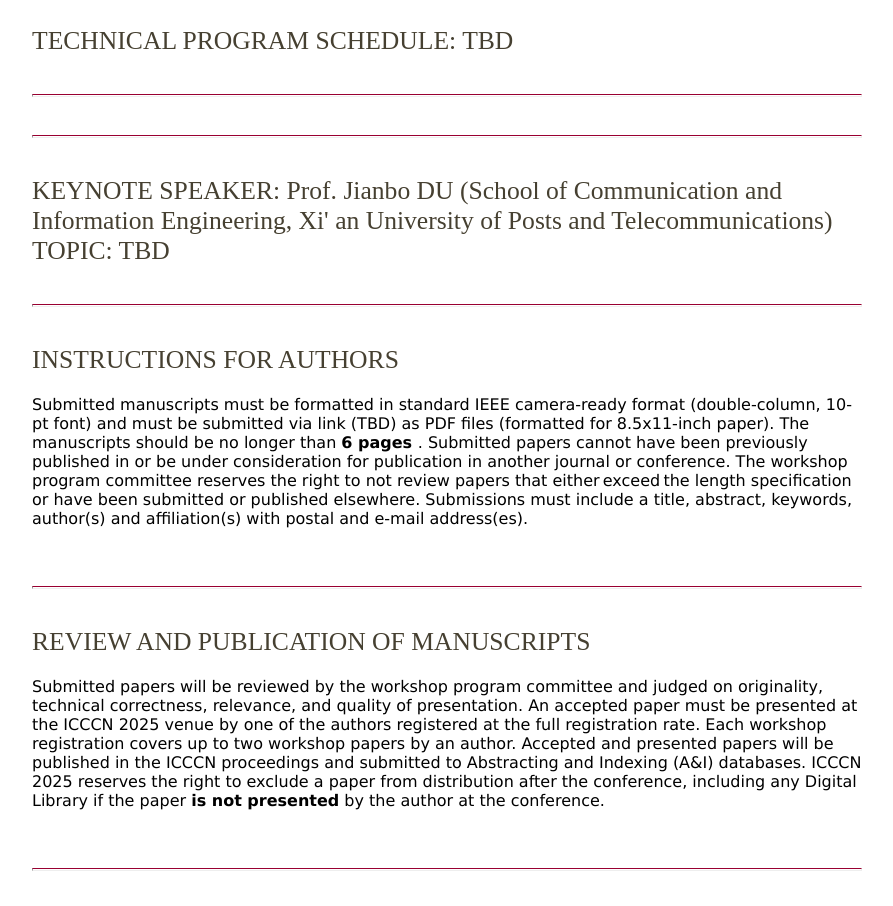
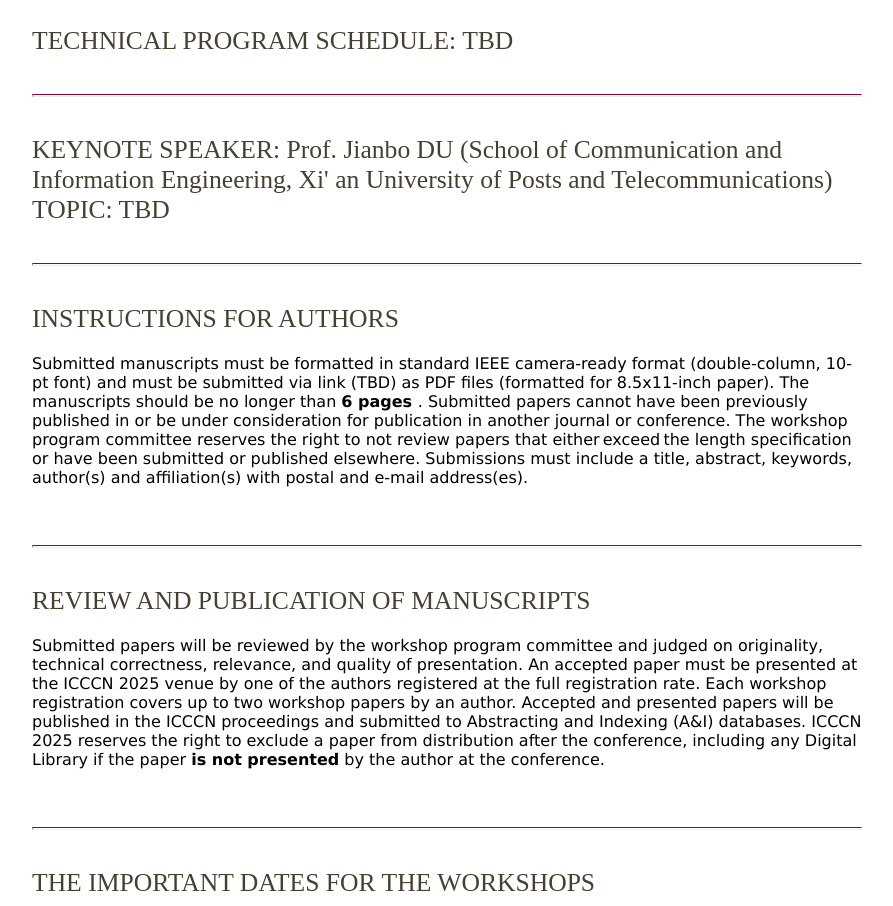
Before and after one commit to simpsonhu/ICCCN_AIECN_2025, a plain HTML site: page index.html in a window 1280 px wide. Shown: the part 2320-3226 px from the top of the page, without its empty margins (248-1141 px from the left). Drawn offline with Linux system fonts and the light colour scheme; files that its build step writes are made by us from their sources.

Commit message:
Update index.html

```diff
--- a/index.html
+++ b/index.html
@@ -95,9 +95,7 @@
 				<hr class="style17">
 				<br>
 				<br>
-				<hr class="style17">
-				<br>
-				<br>
+
 					<h2>KEYNOTE SPEAKER: Prof. Jianbo DU (School of Communication and Information Engineering, Xi' an University of Posts and Telecommunications)</h2>
 					<h2>TOPIC: TBD</h2>
 				<br>
```
